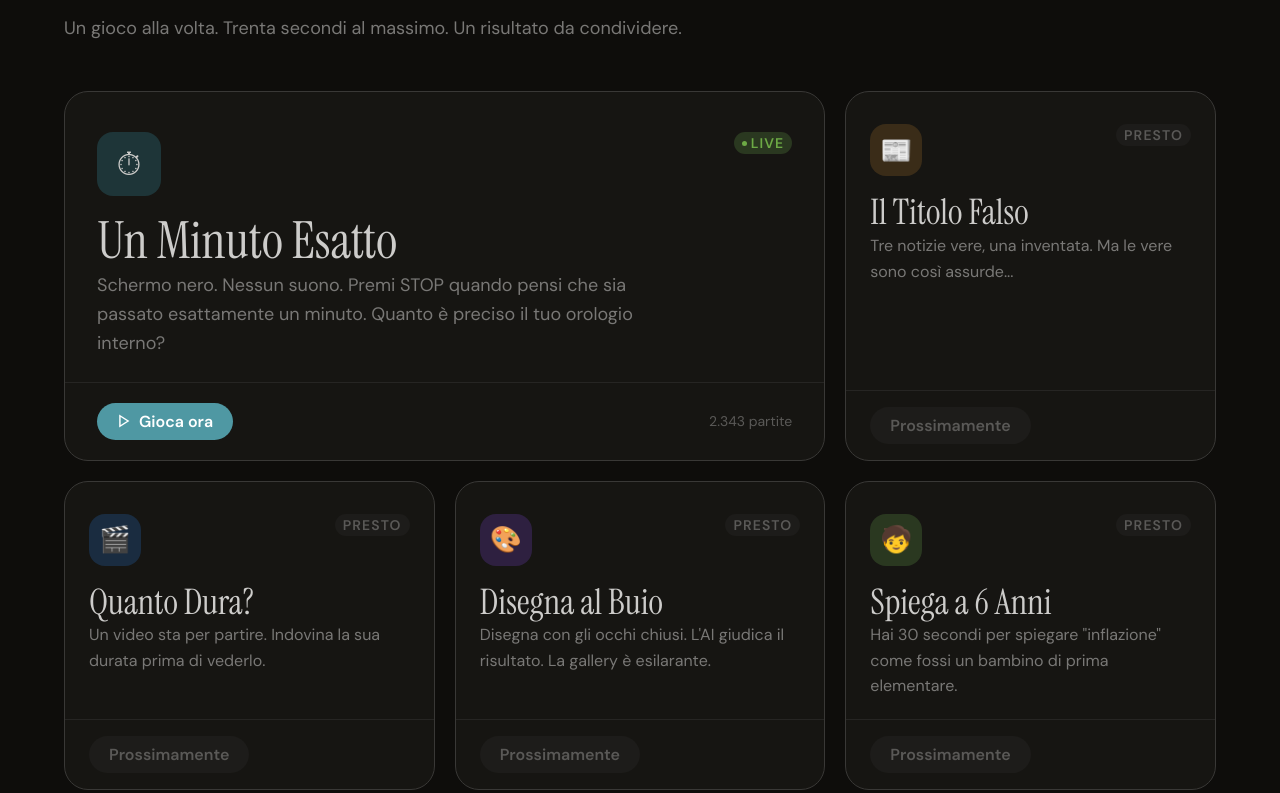
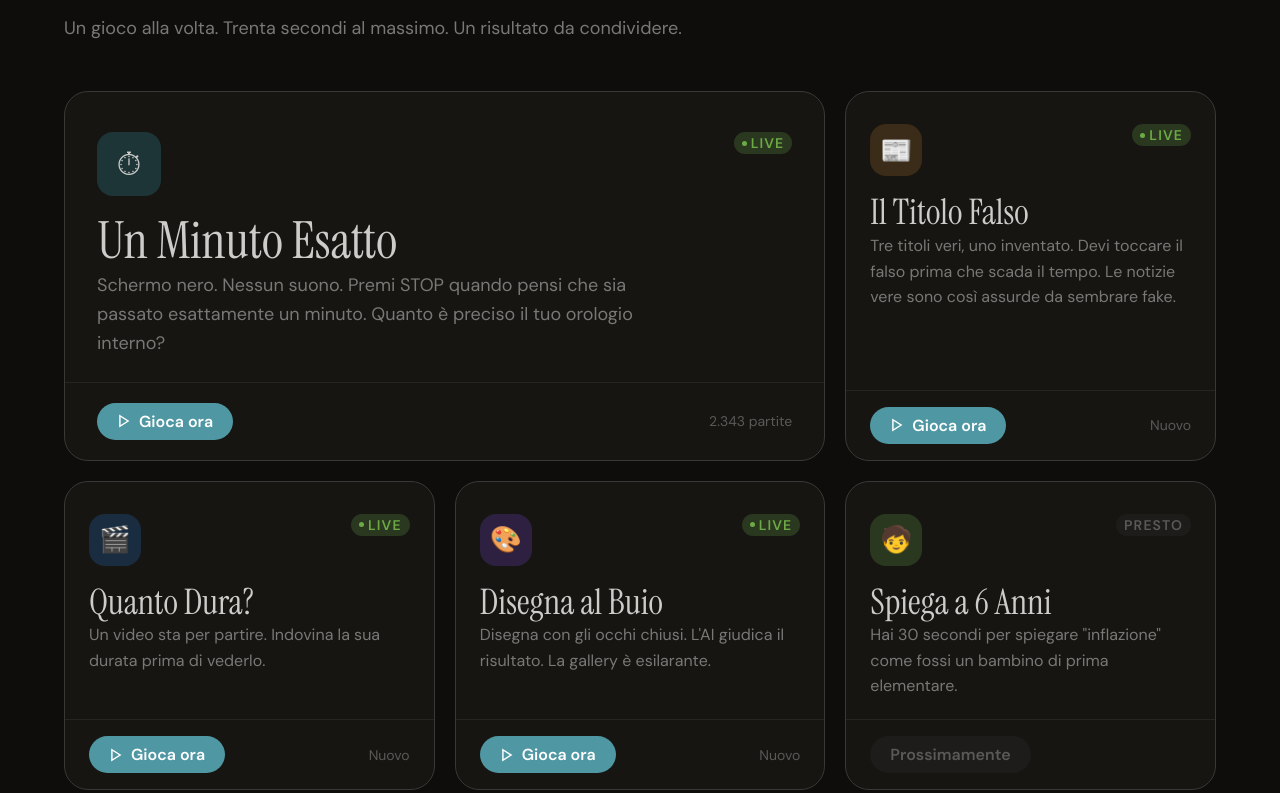
Before and after one commit to Marcus91/zerovirgola, a plain HTML site: page index.html in a window 1280 px wide. Shown: the part 1109-1902 px from the top of the page. Drawn offline with Linux system fonts and the light colour scheme.

Commit message:
Update index.html

```diff
--- a/index.html
+++ b/index.html
@@ -352,15 +352,19 @@ footer{border-top:1px solid var(--color-divider);padding:var(--space-10) 0;}
         <div class="game-card-header">
           <div style="display:flex;align-items:flex-start;justify-content:space-between;">
             <div class="game-icon-wrap">📰</div>
-            <span class="game-tag game-tag--soon">Presto</span>
+            <span class="game-tag game-tag--live"><span class="game-tag-dot"></span>Live</span>
           </div>
           <div>
             <div class="game-title">Il Titolo Falso</div>
-            <div class="game-desc">Tre notizie vere, una inventata. Ma le vere sono così assurde...</div>
+            <div class="game-desc">Tre titoli veri, uno inventato. Devi toccare il falso prima che scada il tempo. Le notizie vere sono così assurde da sembrare fake.</div>
           </div>
         </div>
         <div class="game-footer">
-          <span class="game-play-btn game-play-btn--soon">Prossimamente</span>
+          <a href="il-titolo-falso.html" class="game-play-btn game-play-btn--active">
+            <svg width="14" height="14" viewBox="0 0 24 24" fill="none" stroke="currentColor" stroke-width="2.5"><polygon points="5 3 19 12 5 21 5 3"/></svg>
+            Gioca ora
+          </a>
+          <span class="game-plays">Nuovo</span>
         </div>
       </div>
 
@@ -369,7 +373,7 @@ footer{border-top:1px solid var(--color-divider);padding:var(--space-10) 0;}
         <div class="game-card-header">
           <div style="display:flex;align-items:flex-start;justify-content:space-between;">
             <div class="game-icon-wrap">🎬</div>
-            <span class="game-tag game-tag--soon">Presto</span>
+            <span class="game-tag game-tag--live"><span class="game-tag-dot"></span>Live</span>
           </div>
           <div>
             <div class="game-title">Quanto Dura?</div>
@@ -377,7 +381,11 @@ footer{border-top:1px solid var(--color-divider);padding:var(--space-10) 0;}
           </div>
         </div>
         <div class="game-footer">
-          <span class="game-play-btn game-play-btn--soon">Prossimamente</span>
+          <a href="quanto-dura.html" class="game-play-btn game-play-btn--active">
+            <svg width="14" height="14" viewBox="0 0 24 24" fill="none" stroke="currentColor" stroke-width="2.5"><polygon points="5 3 19 12 5 21 5 3"/></svg>
+            Gioca ora
+          </a>
+          <span class="game-plays">Nuovo</span>
         </div>
       </div>
 
@@ -386,7 +394,7 @@ footer{border-top:1px solid var(--color-divider);padding:var(--space-10) 0;}
         <div class="game-card-header">
           <div style="display:flex;align-items:flex-start;justify-content:space-between;">
             <div class="game-icon-wrap">🎨</div>
-            <span class="game-tag game-tag--soon">Presto</span>
+            <span class="game-tag game-tag--live"><span class="game-tag-dot"></span>Live</span>
           </div>
           <div>
             <div class="game-title">Disegna al Buio</div>
@@ -394,7 +402,11 @@ footer{border-top:1px solid var(--color-divider);padding:var(--space-10) 0;}
           </div>
         </div>
         <div class="game-footer">
-          <span class="game-play-btn game-play-btn--soon">Prossimamente</span>
+          <a href="disegna-al-buio.html" class="game-play-btn game-play-btn--active">
+            <svg width="14" height="14" viewBox="0 0 24 24" fill="none" stroke="currentColor" stroke-width="2.5"><polygon points="5 3 19 12 5 21 5 3"/></svg>
+            Gioca ora
+          </a>
+          <span class="game-plays">Nuovo</span>
         </div>
       </div>
 
```
